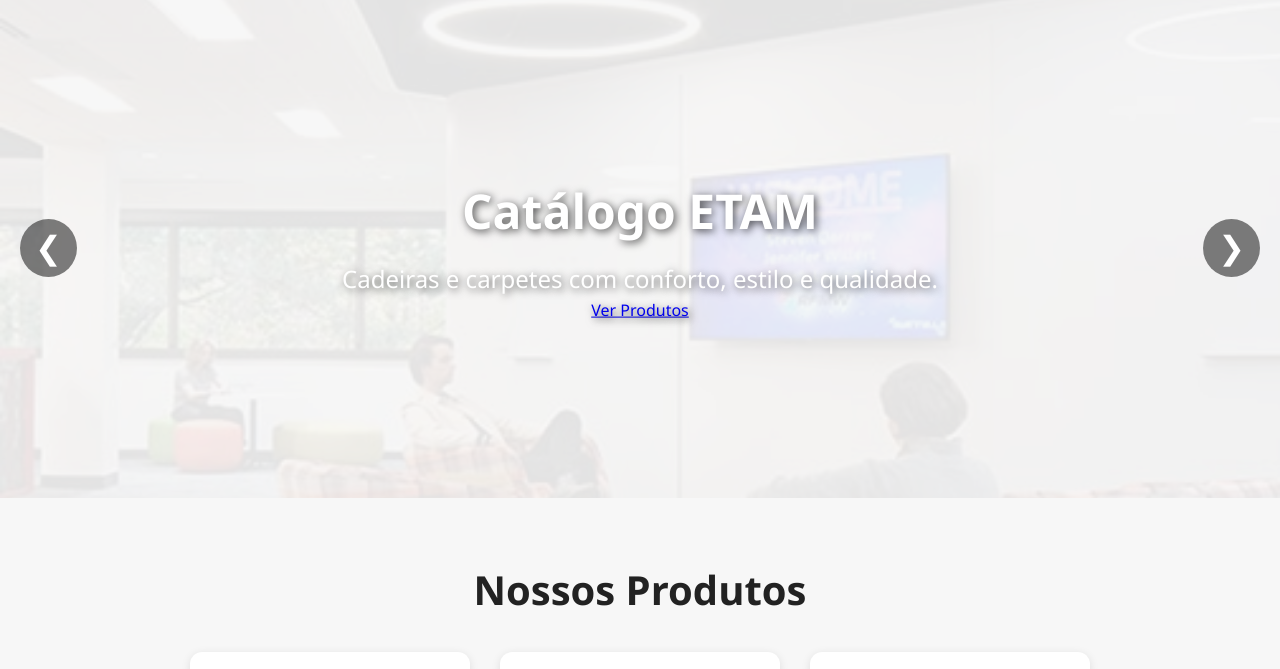
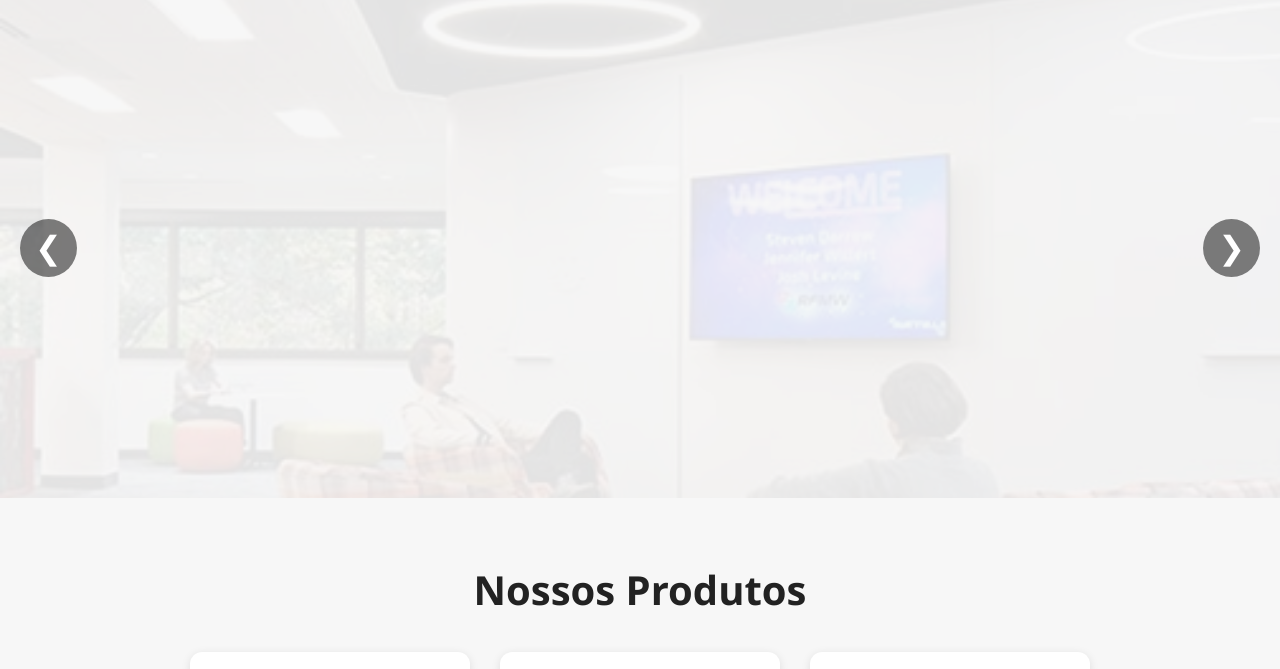
Before and after one commit to Comebackk/hey, a plain HTML site: page index.html in a window 1280 px wide. Shown: the part 102-771 px from the top of the page. Drawn offline with Linux system fonts and the light colour scheme.

Commit message:
Update index.html

```diff
--- a/index.html
+++ b/index.html
@@ -37,13 +37,6 @@
     <img src="heyheyehy.jpg" class="banner-img">
     <img src="02.jpg" class="banner-img">
     <img src="03.jpg" class="banner-img">
-
-    <!-- Texto centralizado -->
-    <div class="banner-text">
-      <h1>Catálogo ETAM</h1>
-      <p>Cadeiras e carpetes com conforto, estilo e qualidade.</p>
-      <a href="#produtos" class="banner-btn">Ver Produtos</a>
-    </div>
 
     <!-- Setas -->
     <button class="prev">&#10094;</button>
@@ -89,6 +82,8 @@
 <section id="contato" class="contact">
   <h2>Entre em Contato</h2>
   <p>Para mais informações ou solicitar um orçamento, fale conosco diretamente pelo WhatsApp.</p>
+  <p>Endereço: Rua Bernardo Guimaraes 895, loja 10</p>
+  <p>bairro: funcionarios. Belo Horizonte/Minas Gerais</p>
   <a href="https://wa.me/55SEUNUMEROCOMDDD" target="_blank">💬 Nos chame no WhatsApp</a>
 </section>
 
```
